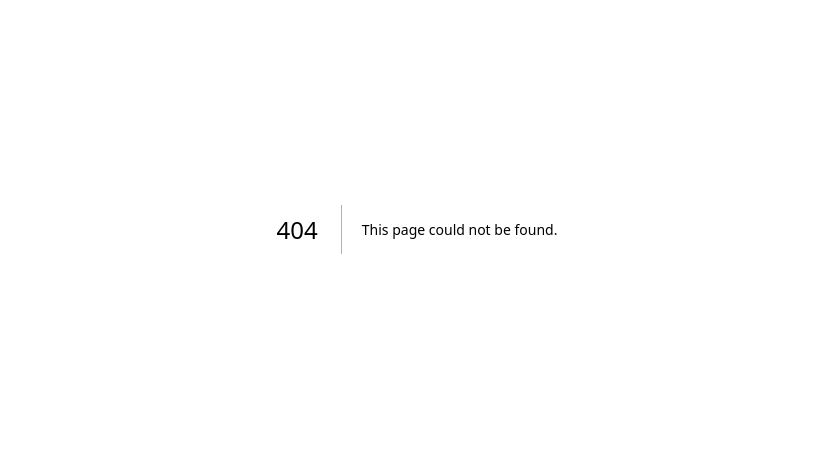
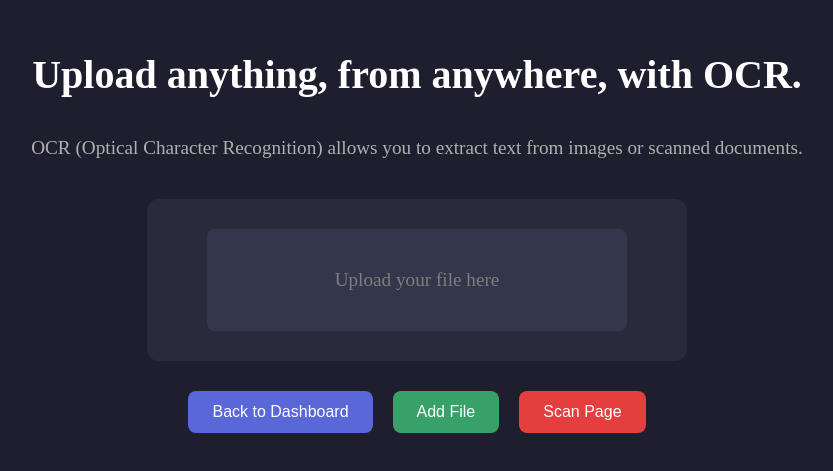
Before and after one commit to hsing127/FoodTruck-Financial-Platform, a Next.js app in the folder FoodTruck Financial React WebApp/: page /dashboard/ocr in a window 1280 px wide. Before the commit this address had no page. Shown: the part 171-642 px from the top of the page, without its empty margins (223-1056 px from the left). Built offline with nearby package versions, Linux system fonts and the light colour scheme.

Commit message:
Created Mock File Upload page with OCR
built the page for OCR when selecting file upload through the Add Data option

No functionality implemented

```diff
--- /dev/null
+++ b/FoodTruck Financial React WebApp/src/components/dashboard/DashboardFileUploadPage.tsx
@@ -0,0 +1,35 @@
+import React from 'react';
+import Link from 'next/link';
+import '../../styles/FileUpload.css';
+
+const DashboardFileUploadPage: React.FC = () => {
+  return (
+    <div className="file-upload-page-body">
+      <div className="file-upload-container">
+        <h1>Upload anything, from anywhere, with OCR.</h1>
+        <p>OCR (Optical Character Recognition) allows you to extract text from images or scanned documents.</p>
+
+        {/* File Upload Section */}
+        <div className="file-upload-display">
+          <div className="file-preview empty">
+            <span className="empty-text">Upload your file here</span>
+            <button className="file-upload-icon">
+              <i className="fa fa-upload"></i>
+            </button>
+          </div>
+        </div>
+
+        {/* Action Buttons */}
+        <div className="file-upload-buttons">
+          <Link href="/dashboard">
+            <button className="btn-back">Back to Dashboard</button>
+          </Link>
+          <button className="btn-add">Add File</button>
+          <button className="btn-scan">Scan Page</button>
+        </div>
+      </div>
+    </div>
+  );
+};
+
+export default DashboardFileUploadPage;
--- /dev/null
+++ b/FoodTruck Financial React WebApp/src/pages/dashboard/ocr.tsx
@@ -0,0 +1,7 @@
+import DashboardFileUploadPage from '../../components/dashboard/DashboardFileUploadPage'; // Correct component
+
+const Page: React.FC = () => {
+  return <DashboardFileUploadPage />;
+};
+
+export default Page;
--- /dev/null
+++ b/FoodTruck Financial React WebApp/src/styles/FileUpload.css
@@ -0,0 +1,115 @@
+/* Container for the file upload page */
+html, body {
+    margin: 0;
+    padding: 0;
+    height: 100%;
+    width: 100%;
+    overflow: hidden; /* Ensures no extra scrolling */
+    box-sizing: border-box;
+}
+
+.file-upload-container {
+    min-height: 100vh;
+    background-color: #1e1e2f; /* Dark background */
+    color: #fff;
+    display: flex;
+    flex-direction: column;
+    justify-content: center;
+    align-items: center;
+}
+
+.file-upload-container h1 {
+    font-size: 2.5rem;
+    margin-bottom: 20px;
+}
+
+.file-upload-container p {
+    font-size: 1.2rem;
+    color: #b0b0b0; /* Light gray for description */
+    margin-bottom: 40px;
+}
+
+/* Mock file upload area (empty state) */
+.file-upload-display {
+    display: flex;
+    align-items: center;
+    justify-content: center;
+    background-color: #292b3a;
+    border-radius: 12px;
+    padding: 30px 60px;
+    margin-bottom: 30px;
+    box-sizing: border-box;
+}
+
+.file-preview {
+    display: flex;
+    align-items: center;
+    justify-content: center;
+    background-color: #34374b;
+    border-radius: 8px;
+    padding: 40px 60px; /* Increased padding for empty look */
+    width: 300px;
+    color: #fff;
+    position: relative;
+}
+
+.empty-text {
+    color: #7d7d7d; /* Light gray text for empty state */
+    font-size: 1.2rem;
+}
+
+.file-upload-icon {
+    background: none;
+    border: none;
+    color: #fff;
+    cursor: pointer;
+    font-size: 2rem;
+    position: absolute;
+    right: 20px;
+    bottom: 20px;
+}
+
+/* Buttons at the bottom */
+.file-upload-buttons {
+    display: flex;
+    gap: 20px;
+}
+
+.btn-back,
+.btn-add,
+.btn-scan {
+    padding: 12px 24px;
+    border-radius: 8px;
+    border: none;
+    cursor: pointer;
+    font-size: 1rem;
+    transition: background-color 0.3s ease;
+}
+
+.btn-back {
+    background-color: #5a67d8;
+    color: white;
+}
+
+.btn-add {
+    background-color: #38a169;
+    color: white;
+}
+
+.btn-scan {
+    background-color: #e53e3e;
+    color: white;
+}
+
+/* Button hover effects */
+.btn-back:hover {
+    background-color: #4c51bf;
+}
+
+.btn-add:hover {
+    background-color: #2f855a;
+}
+
+.btn-scan:hover {
+    background-color: #c53030;
+}
```
